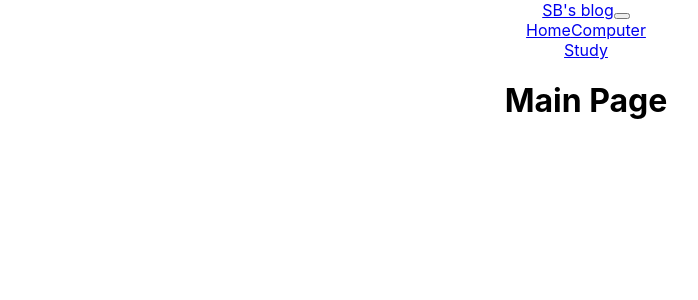
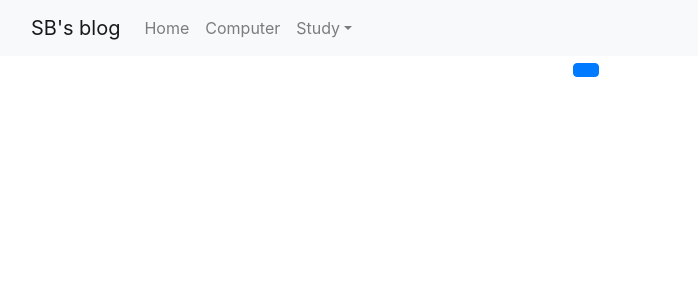
Before and after one commit to SB1491/SB-blog, a React (Create React App) app in the folder frontend/: page /main in a window 1280 px wide. Shown: the top 300 px of the page, without its empty margins (54-752 px from the left). Built offline with nearby package versions, Linux system fonts and the light colour scheme.

Commit message:
bootstrap 적용 완료

```diff
--- a/frontend/package.json
+++ b/frontend/package.json
@@ -10,6 +10,7 @@
     "@types/node": "^16.18.46",
     "@types/react": "^18.2.21",
     "@types/react-dom": "^18.2.7",
+    "bootstrap": "^5.3.1",
     "mdb-react-ui-kit": "^6.2.0",
     "react": "^18.2.0",
     "react-bootstrap": "^2.8.0",
--- a/frontend/public/index.html
+++ b/frontend/public/index.html
@@ -24,6 +24,12 @@
       work correctly both with client-side routing and a non-root public URL.
       Learn how to configure a non-root public URL by running `npm run build`.
     -->
+    <link
+      rel="stylesheet"
+      href="https://cdn.jsdelivr.net/npm/bootstrap@4.6.0/dist/css/bootstrap.min.css"
+      integrity="sha384-B0vP5xmATw1+K9KRQjQERJvTumQW0nPEzvF6L/Z6nronJ3oUOFUFpCjEUQouq2+l"
+      crossorigin="anonymous"
+    />
     <title>React App</title>
   </head>
   <body>
--- a/frontend/src/containers/MainPage/MainPage.tsx
+++ b/frontend/src/containers/MainPage/MainPage.tsx
@@ -1,3 +1,4 @@
+import { Button } from 'react-bootstrap'
 import Header from '../../components/Header/Header'
 import './MainPage.css'
 
@@ -7,7 +8,7 @@ const MainPage = () => {
       <>
         <Header/>
       </>
-      <h1>Main Page</h1>
+      <Button/>
     </div>
   )
 }
```
Also changed, not shown: 15 other files (tests, documents, lock files or other folders).
